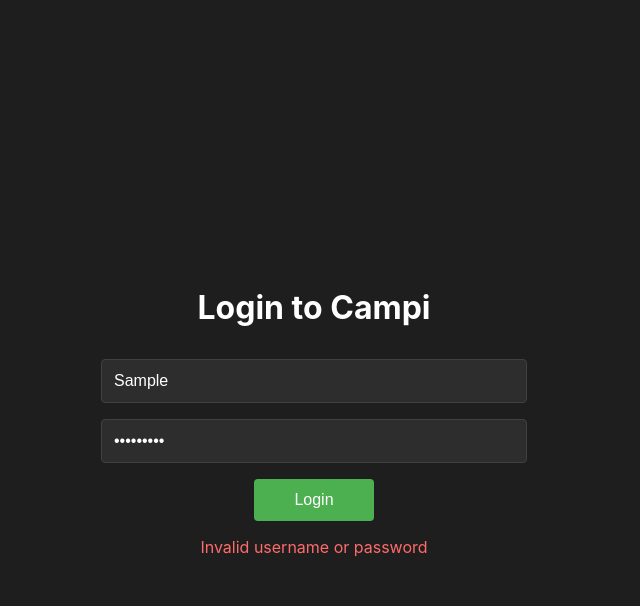
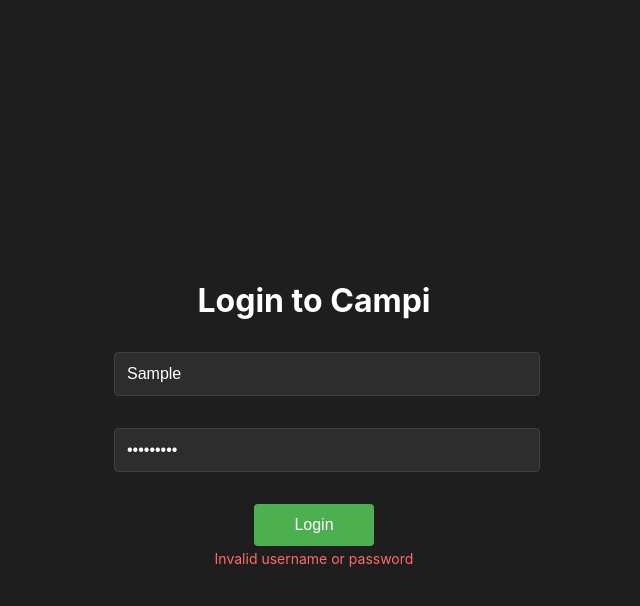
Before and after one commit to AaqilRazak/Campi, a React (Create React App) app: page /login in a window 1280 px wide. Both pictures are taken after typing "Sample", "Sample123" into the empty fields and a click on the button "Login". Shown: the top 606 px of the page, without its empty margins (326-966 px from the left). Built offline with nearby package versions, Linux system fonts and the light colour scheme.

Commit message:
added login input validation with error messages

```diff
--- a/src/pages/LoginPage.js
+++ b/src/pages/LoginPage.js
@@ -6,12 +6,30 @@ import '../styles/LoginPage.css';
 const LoginPage = () => {
   const [username, setUsername] = useState('');
   const [password, setPassword] = useState('');
-  const [error, setError] = useState('');
+  const [errors, setErrors] = useState({});
   const navigate = useNavigate();
   const { login } = useAuth();
 
+  const validateForm = () => {
+    const newErrors = {};
+
+    if (!username.trim()) {
+      newErrors.username = 'Username is required';
+    }
+    if (!password.trim()) {
+      newErrors.password = 'Password is required';
+    }
+
+    setErrors(newErrors);
+    return Object.keys(newErrors).length === 0;
+  };
+
   const handleLogin = (e) => {
-    if (e) e.preventDefault();
+    e.preventDefault();
+
+    if (!validateForm()) {
+      return;
+    }
 
     if (username === 'student' && password === 'password') {
       login({ username, role: 'student' });
@@ -20,27 +38,47 @@ const LoginPage = () => {
       login({ username, role: 'admin' });
       navigate('/admin', { replace: true });
     } else {
-      setError('Invalid username or password');
+      setErrors({ auth: 'Invalid username or password' });
     }
   };
 
   return (
     <form onSubmit={handleLogin} className="login-page">
       <h1>Login to Campi</h1>
+      <div className="input-group">
         <input
           type="text"
           placeholder="Username"
           value={username}
-        onChange={(e) => setUsername(e.target.value)}
+          onChange={(e) => {
+            setUsername(e.target.value);
+            if (errors.username) {
+              setErrors(prev => ({ ...prev, username: '' }));
+            }
+          }}
+          className={errors.username ? 'error-input' : ''}
         />
+        {errors.username && <span className="error-message">{errors.username}</span>}
+      </div>
+
+      <div className="input-group">
         <input
           type="password"
           placeholder="Password"
           value={password}
-        onChange={(e) => setPassword(e.target.value)}
+          onChange={(e) => {
+            setPassword(e.target.value);
+            if (errors.password) {
+              setErrors(prev => ({ ...prev, password: '' }));
+            }
+          }}
+          className={errors.password ? 'error-input' : ''}
         />
+        {errors.password && <span className="error-message">{errors.password}</span>}
+      </div>
+
       <button type="submit">Login</button>
-      {error && <p className="error">{error}</p>}
+      {errors.auth && <p className="error-message">{errors.auth}</p>}
     </form>
   );
 };
--- a/src/styles/LoginPage.css
+++ b/src/styles/LoginPage.css
@@ -44,3 +44,20 @@ button {
   color: #ff6b6b;
   margin-top: 1rem;
 }
+
+.input-group {
+  width: 100%;
+  max-width: 400px;
+  margin-bottom: 1rem;
+}
+
+.error-input {
+  border-color: #ff6b6b !important;
+}
+
+.error-message {
+  color: #ff6b6b;
+  font-size: 0.875rem;
+  margin-top: 0.25rem;
+  display: block;
+}
```
Lines whose indentation alone changed are shown as unchanged.
